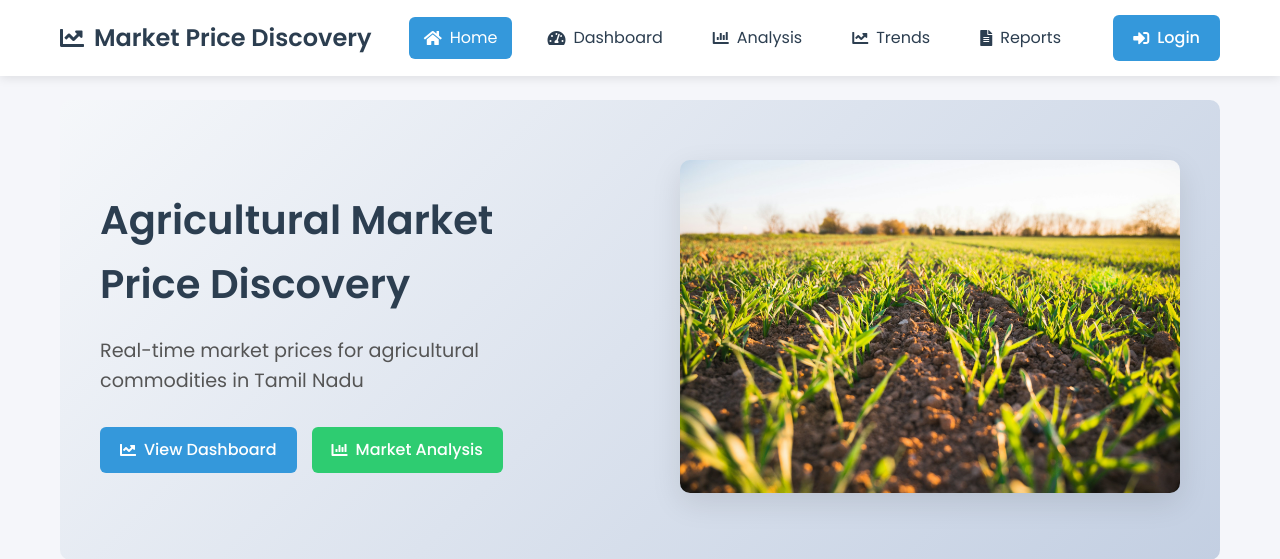
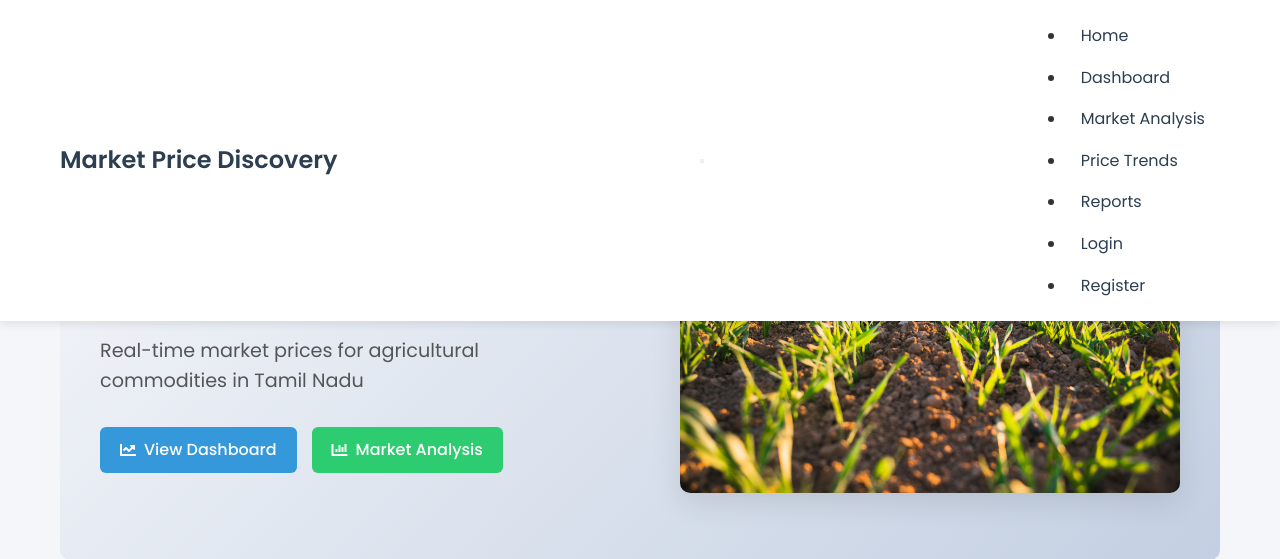
Before and after one commit to suryavikram2003/MarketPriceDiscovery, a Flask app: page / in a window 1280 px wide. Shown: the top 559 px of the page. Run offline with Flask 3, Linux system fonts and the light colour scheme.

Commit message:
Update base.html

```diff
--- a/templates/base.html
+++ b/templates/base.html
@@ -10,41 +10,38 @@
     <script src="https://cdn.jsdelivr.net/npm/chart.js"></script>
 </head>
 <body>
-    <nav class="navbar">
+    <nav class="navbar navbar-expand-lg navbar-dark bg-primary">
         <div class="container">
-            <a href="{{ url_for('index') }}" class="navbar-brand">
-                <i class="fas fa-chart-line"></i> Market Price Discovery
-            </a>
-
-            <div class="nav-menu">
-                <a href="{{ url_for('index') }}" class="nav-link {{ 'active' if request.endpoint == 'index' }}">
-                    <i class="fas fa-home"></i> Home
-                </a>
-                <a href="{{ url_for('dashboard') }}" class="nav-link {{ 'active' if request.endpoint == 'dashboard' }}">
-                    <i class="fas fa-tachometer-alt"></i> Dashboard
-                </a>
-                <a href="{{ url_for('market_analysis') }}" class="nav-link {{ 'active' if request.endpoint == 'market_analysis' }}">
-                    <i class="fas fa-chart-bar"></i> Analysis
-                </a>
-                <a href="{{ url_for('price_trends') }}" class="nav-link {{ 'active' if request.endpoint == 'price_trends' }}">
-                    <i class="fas fa-chart-line"></i> Trends
-                </a>
-                <a href="{{ url_for('reports') }}" class="nav-link {{ 'active' if request.endpoint == 'reports' }}">
-                    <i class="fas fa-file-alt"></i> Reports
-                </a>
-            </div>
-
-            <div class="nav-auth">
-                {% if current_user.is_authenticated %}
-                    <span class="user-name">{{ current_user.username }}</span>
-                    <a href="{{ url_for('logout') }}" class="btn btn-danger">
-                        <i class="fas fa-sign-out-alt"></i> Logout
-                    </a>
-                {% else %}
-                    <a href="{{ url_for('login') }}" class="btn btn-primary">
-                        <i class="fas fa-sign-in-alt"></i> Login
-                    </a>
-                {% endif %}
+            <a class="navbar-brand" href="{{ url_for('index') }}">Market Price Discovery</a>
+            <button class="navbar-toggler" type="button" data-bs-toggle="collapse" data-bs-target="#navbarNav">
+                <span class="navbar-toggler-icon"></span>
+            </button>
+            <div class="collapse navbar-collapse" id="navbarNav">
+                <ul class="navbar-nav me-auto">
+                    <li class="nav-item">
+                        <a class="nav-link" href="{{ url_for('index') }}">Home</a>
+                    </li>
+                    <li class="nav-item">
+                        <a class="nav-link" href="{{ url_for('dashboard') }}">Dashboard</a>
+                    </li>
+                    <li class="nav-item">
+                        <a class="nav-link" href="{{ url_for('market_analysis') }}">Market Analysis</a>
+                    </li>
+                    <li class="nav-item">
+                        <a class="nav-link" href="{{ url_for('price_trends') }}">Price Trends</a>
+                    </li>
+                    <li class="nav-item">
+                        <a class="nav-link" href="{{ url_for('reports') }}">Reports</a>
+                    </li>
+                </ul>
+                <ul class="navbar-nav">
+                    <li class="nav-item">
+                        <a class="nav-link" href="{{ url_for('login') }}">Login</a>
+                    </li>
+                    <li class="nav-item">
+                        <a class="nav-link" href="{{ url_for('register') }}">Register</a>
+                    </li>
+                </ul>
             </div>
         </div>
     </nav>
@@ -57,7 +54,7 @@
 
     <footer class="footer">
         <div class="container">
-            <p>&copy; 2025 Market Price Discovery. All rights reserved.</p>
+            <p>© 2025 Market Price Discovery. All rights reserved.</p>
         </div>
     </footer>
 
```
